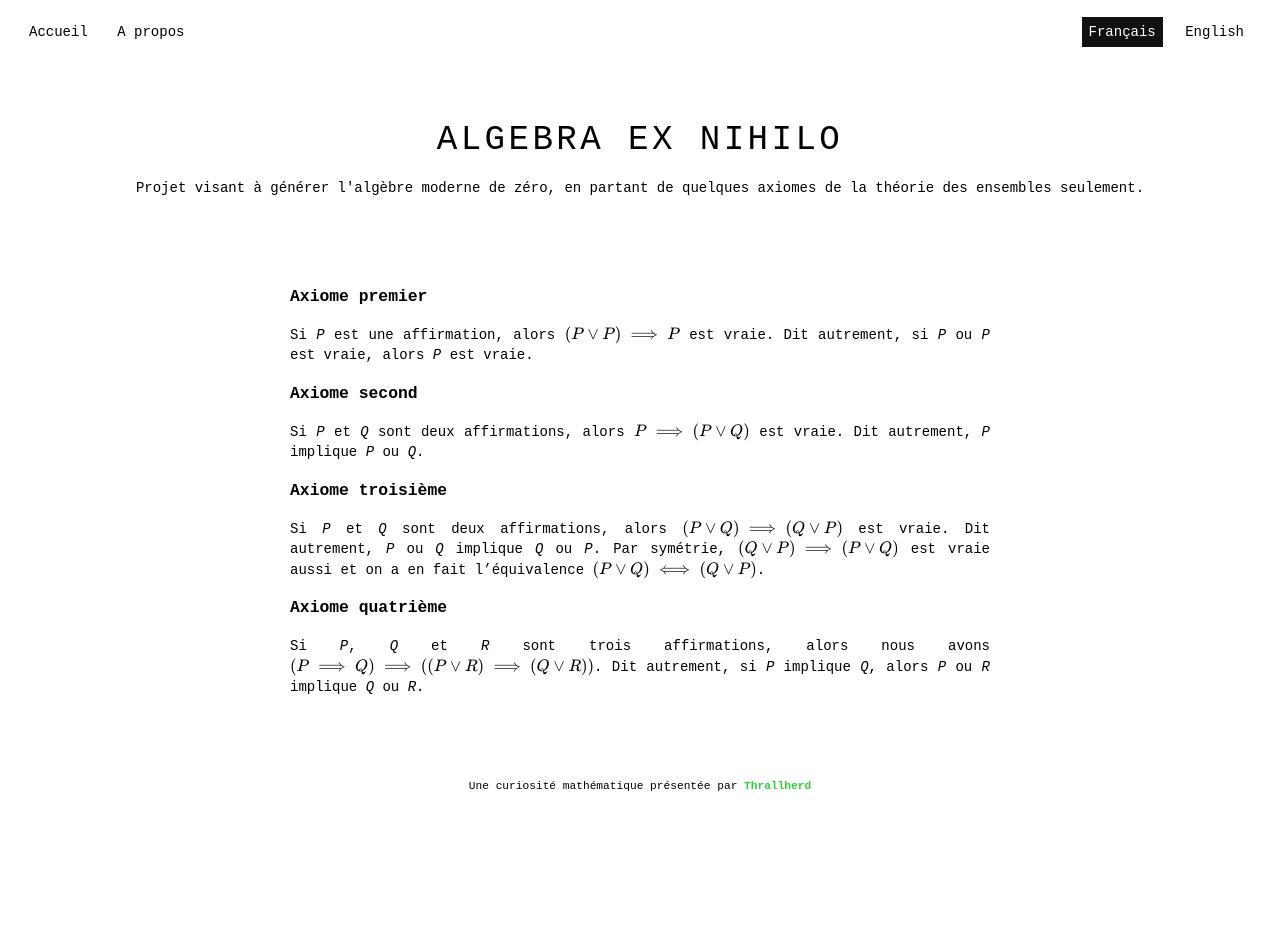
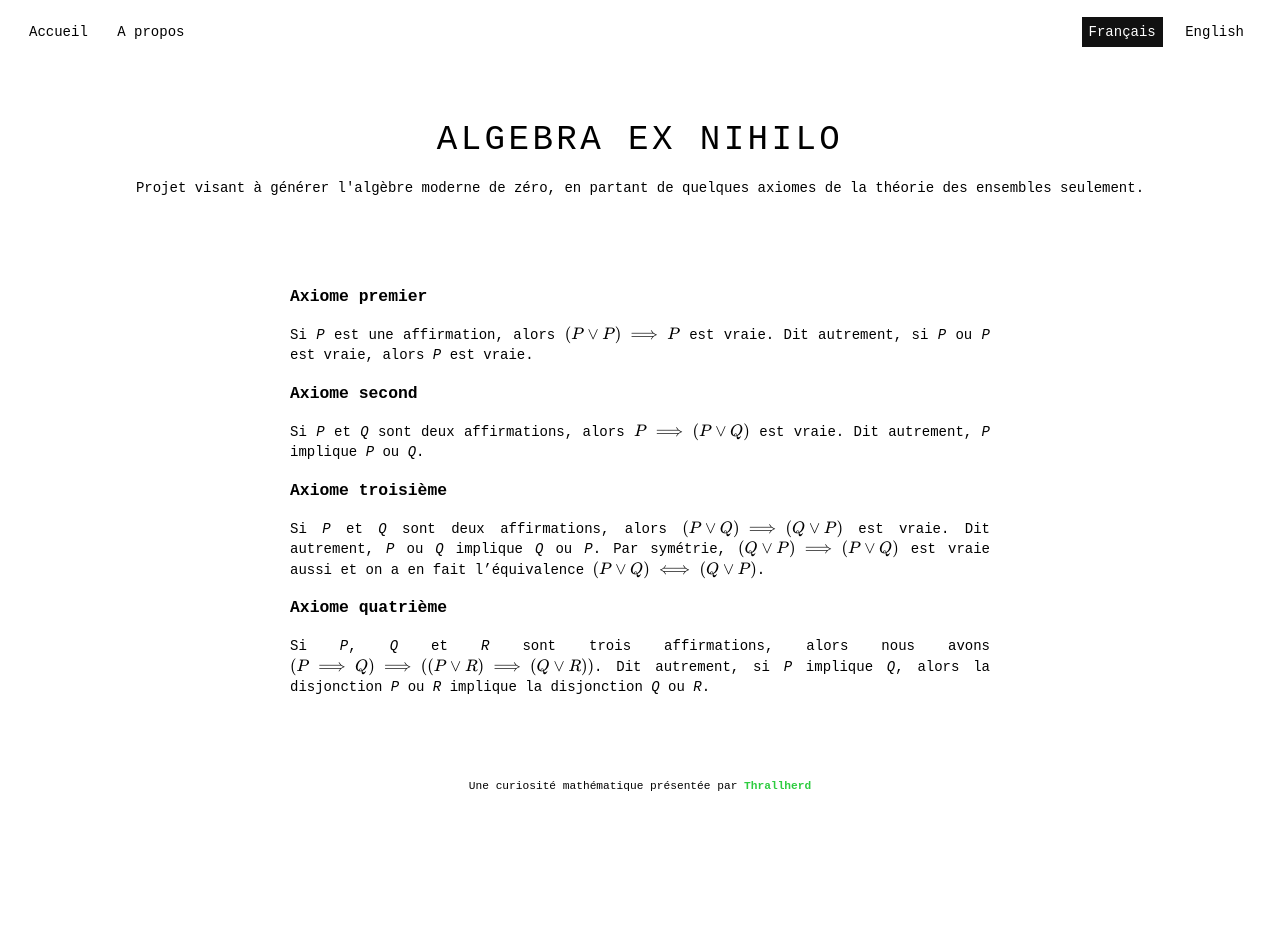
Before and after one commit to Thrallherd/AlgebraExNihilo, a Jekyll site: the page built from logic_axm.md, in a window 1280 px wide. Built offline with Jekyll 4.4.1, drawn with Linux system fonts in a browser that asks for light colours; formulas are drawn with MathJax 3.

Commit message:
Update logic_axm.md

```diff
--- a/logic_axm.md
+++ b/logic_axm.md
@@ -17,4 +17,4 @@ Si _P_ et _Q_ sont deux affirmations, alors $$P \implies (P \lor Q)$$ est vraie.
 Si _P_ et _Q_ sont deux affirmations, alors $$(P \lor Q) \implies (Q \lor P)$$ est vraie. Dit autrement, _P_ ou _Q_ implique _Q_ ou _P_. Par symétrie, $$(Q \lor P) \implies (P \lor Q)$$ est vraie aussi et on a en fait l'équivalence $$(P \lor Q) \iff (Q \lor P)$$.
 
 ### Axiome quatrième
-Si _P_, _Q_ et _R_ sont trois affirmations, alors nous avons $$(P \implies Q) \implies ((P \lor R) \implies (Q \lor R))$$. Dit autrement, si _P_ implique _Q_, alors _P_ ou _R_ implique _Q_ ou _R_.
+Si _P_, _Q_ et _R_ sont trois affirmations, alors nous avons $$(P \implies Q) \implies ((P \lor R) \implies (Q \lor R))$$. Dit autrement, si _P_ implique _Q_, alors la disjonction _P_ ou _R_ implique la disjonction _Q_ ou _R_.
```
